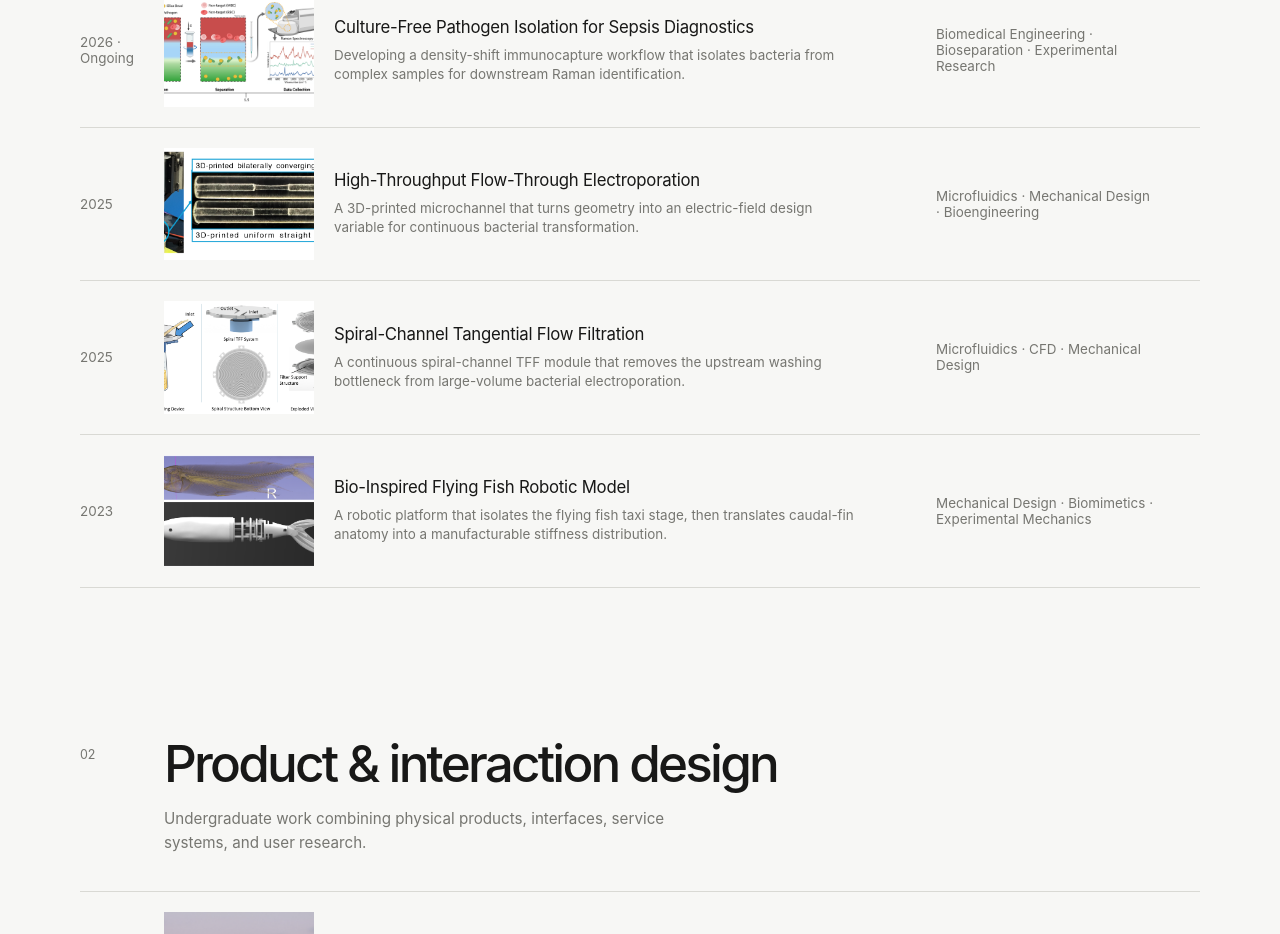
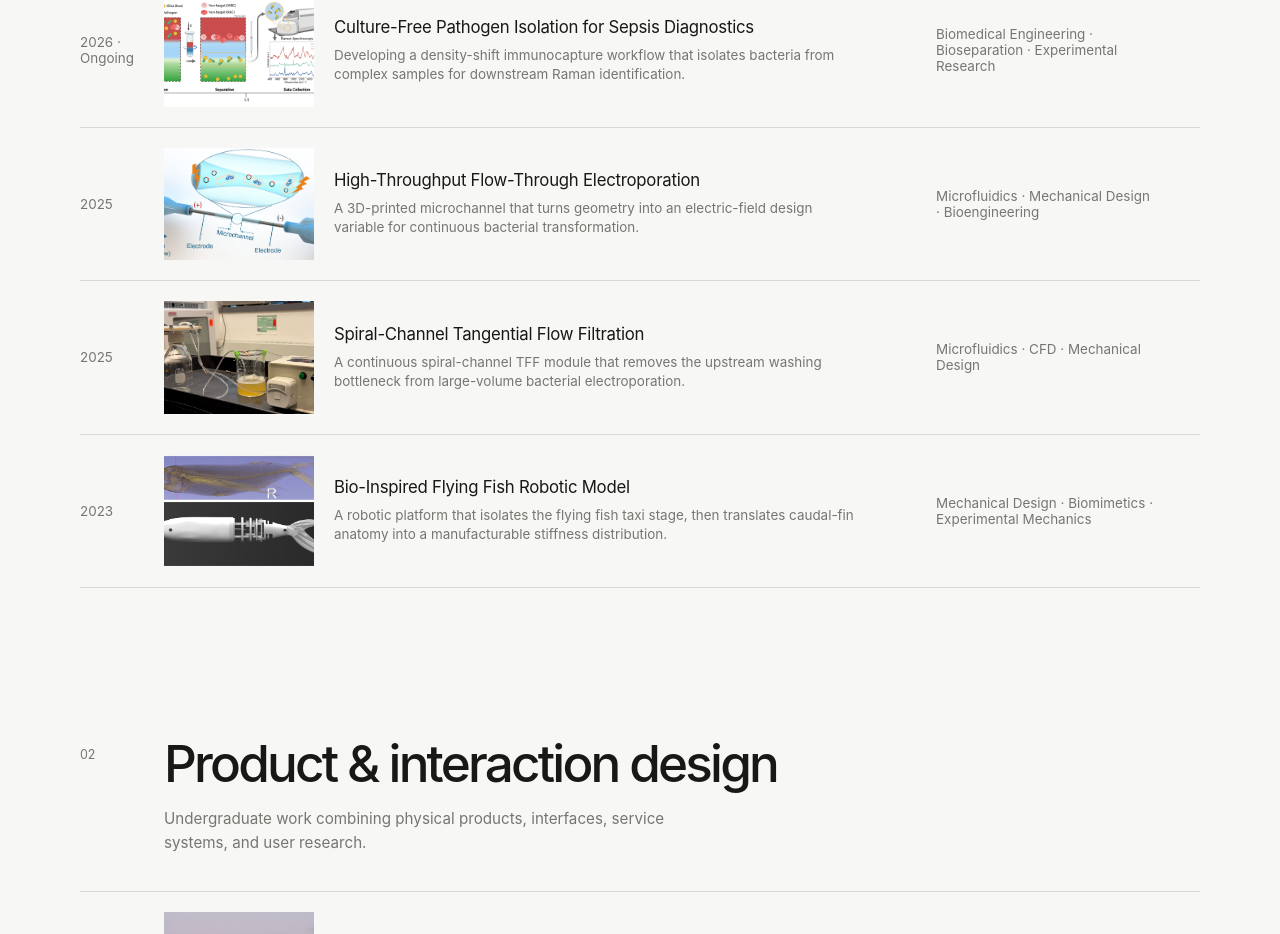
Before and after one commit to rubycuiii/yuhe.github.io, a React (Vite) app: page / in a window 1280 px wide. Shown: the part 1081-2015 px from the top of the page. Built offline with nearby package versions, Linux system fonts and the light colour scheme.

Commit message:
Refine research heroes and comparison layouts

```diff
--- a/src/data/projects.js
+++ b/src/data/projects.js
@@ -87,8 +87,8 @@ export const projects = [
     role: "Mechanical design, simulation, fabrication, and validation",
     tools: "COMSOL, CAD, additive manufacturing, benchtop experimentation",
     collaborators: null,
-    heroImage: "/images/electroporation/01-printed-channels.png",
-    heroAlt: "Syringe-pump electroporation setup with straight and bilaterally converging 3D-printed channels",
+    heroImage: "/images/electroporation/hero-flow-through.png",
+    heroAlt: "Flow-through electroporation concept with syringe-needle electrodes and a geometry-tunable microchannel",
     documents: [
       { href: "/downloads/scalable-microfluidic-platforms-bacterial-gene-delivery.pptx", label: "Download the research presentation", meta: "PowerPoint · 42 MB", download: true },
       { href: "/downloads/microtas-2025-electroporation-poster.pptm", label: "Download the MicroTAS 2025 poster", meta: "PowerPoint · 16 MB", download: true },
@@ -99,9 +99,9 @@ export const projects = [
       { number: "03", title: "The workflow breaks at two batch steps", metrics: [{ value: "≤200 µL", label: "typical cuvette capacity per run" }, { value: "60–90 min", label: "manual centrifugation-based washing for a 300 mL preparation" }], body: ["Cell growth and recovery already scale to large volumes. Cell washing and cuvette electroporation do not. Both require hands-on batch operations, so increasing culture volume means more tubes, more cuvettes, and more operator-dependent variation."], media: [{ src: "/images/research-story/electroporation-bottlenecks.png", alt: "Conventional bacterial transformation workflow highlighting cell-washing and cuvette bottlenecks", caption: "The two middle steps interrupt an otherwise scalable biological workflow.", size: "compact" }] },
       { number: "04", title: "Design opportunity", body: ["Tubing-based flow-through electroporation increases volume and reduces consumable cost, but manual assembly limits consistency and usable field strength. The design question became: can a printed channel retain continuous flow while making the electric field reproducible and tunable?", "The resulting platform places a 3D-printed microchannel between two syringe-needle electrodes. Constant channel length and volume allow geometry to change without changing residence time."], media: [{ src: "/images/research-story/electroporation-platform-comparison.png", alt: "Comparison between cuvette-based and tubing-based electroporation platforms", caption: "Existing platforms trade standardized fabrication for throughput." }, { src: "/images/research-story/electroporation-concept.png", alt: "3D-printed flow-through electroporation device between two syringe-needle electrodes", caption: "The printed microchannel turns device geometry into a controlled experimental variable." }] },
       { number: "05", title: "Geometry controls the electric field", body: ["The same current passes through each slice of the channel, so a smaller local radius increases resistance and electric-field strength. Volume-constrained profiles isolate geometry from residence time, allowing converging and diverging shapes to be compared on equal footing."], media: [{ src: "/images/electroporation/07-field-equations.png", alt: "Equations relating channel radius, electrical resistance, and local electric field", caption: "Local electric-field strength increases as the channel narrows.", size: "small" }, { src: "/images/electroporation/05-geometry-optimization.png", alt: "Volume-constrained channel design and transformation efficiency across constriction ratios", caption: "A constriction ratio of 1.9 produced the strongest reported performance in both geometry families." }] },
-      { number: "06", title: "Fabricate, assemble, compare", body: ["Five channel geometries were additively manufactured, paired with needle electrodes, and tested on the same syringe-pump platform. Fluorescent colony plates made differences in transformation yield immediately visible before quantitative analysis."], media: [{ src: "/images/electroporation/02-colony-plates.png", alt: "Fluorescent bacterial colony plates for five channel geometries", caption: "Straight, bilaterally converging, bilaterally diverging, converging, and diverging channels were tested under matched flow conditions.", size: "compact" }] },
+      { number: "06", title: "Fabricate, assemble, compare", body: ["Five channel geometries were additively manufactured, paired with needle electrodes, and tested on the same syringe-pump platform. Fluorescent colony plates made differences in transformation yield immediately visible before quantitative analysis."], media: [{ src: "/images/electroporation/01-printed-channels.png", alt: "Syringe-pump electroporation setup with straight and bilaterally converging 3D-printed channels", caption: "The compact benchtop setup pairs printed channels with syringe-needle electrodes." }, { src: "/images/electroporation/02-colony-plates.png", alt: "Fluorescent bacterial colony plates for five channel geometries", caption: "Straight, bilaterally converging, bilaterally diverging, converging, and diverging channels were tested under matched flow conditions." }] },
       { number: "07", title: "Localized field amplification improved transformation", metrics: [{ value: "≈50×", label: "higher transformation efficiency than the cuvette baseline for the best reported geometry" }, { value: "55%", label: "maximum simulated field increase over the straight channel at the same voltage" }], body: ["Every tested printed flow-through device outperformed the cuvette baseline under the reported conditions. The bilaterally converging channel achieved the strongest transformation result, supporting the hypothesis that channel geometry can improve delivery without simply increasing applied voltage."], media: [{ src: "/images/electroporation/03-efficiency.png", alt: "Transformation efficiency across six geometries at 4 and 5 kilovolts peak-to-peak", caption: "The bilaterally converging geometry produced the highest transformation efficiency." }, { src: "/images/electroporation/06-channel-effects.png", alt: "Transformation efficiency plots and microscopy cross-sections for channel diameter and gap length", caption: "Millimeter-scale features tracked the reference tubing, while the smallest printed diameter exposed fabrication limits." }] },
-      { number: "08", title: "MicroTAS 2025", body: ["The project was presented at MicroTAS 2025 as a reproducible, geometry-tunable platform for high-throughput bacterial transformation. The poster brings the design, simulated fields, and experimental results together on one page."], media: [{ src: "/images/research-story/microtas-2025-poster.png", alt: "MicroTAS 2025 poster for the 3D-printed geometry-tunable microfluidic electroporation platform", caption: "MicroTAS 2025 poster. The editable original is available above.", size: "compact" }] },
+      { number: "08", title: "MicroTAS 2025", body: ["The project was presented at MicroTAS 2025 as a reproducible, geometry-tunable platform for high-throughput bacterial transformation. The poster brings the design, simulated fields, and experimental results together on one page."], media: [{ src: "/images/research-story/microtas-2025-poster.png", alt: "MicroTAS 2025 poster for the 3D-printed geometry-tunable microfluidic electroporation platform", caption: "MicroTAS 2025 poster. The editable original is available above.", size: "poster" }] },
     ],
   },
   {
@@ -115,8 +115,8 @@ export const projects = [
     role: "Mechanical design, CFD, fabrication, and experimental validation",
     tools: "COMSOL, CAD, microfluidic fabrication, particle testing",
     collaborators: null,
-    heroImage: "/images/spiral-tff/01-device.png",
-    heroAlt: "Continuous cell-washing device, spiral structure, and exploded filtration module",
+    heroImage: "/images/spiral-tff/hero-benchtop.png",
+    heroAlt: "Benchtop spiral-channel tangential-flow filtration system processing a bacterial suspension",
     documents: [{ href: "/downloads/scalable-microfluidic-platforms-bacterial-gene-delivery.pptx", label: "Download the research presentation", meta: "PowerPoint · 42 MB", download: true }],
     sections: [
       { number: "01", title: "Why cell washing became the first design problem", body: ["Bacteria leave culture in conductive growth media, but electroporation requires a low-conductivity buffer to avoid arcing and thermal stress. Conventional washing solves that mismatch through repeated centrifugation and resuspension.", "For a 300 mL preparation, the wash alone took 60–90 minutes of hands-on batch processing. A continuous electroporation workflow would remain incomplete until this upstream step could also run continuously."], media: [{ src: "/images/research-story/continuous-workflow.png", alt: "Conventional batch workflow compared with proposed continuous washing and electroporation", caption: "The project replaces the two manual middle steps with continuous hardware.", size: "compact" }] },
--- a/src/styles.css
+++ b/src/styles.css
@@ -110,8 +110,14 @@ h1 { margin: 0; font-size: clamp(2.2rem, 4.6vw, 4.55rem); line-height: 1.03; let
 .project-figure figcaption a { color: #181817; text-decoration: underline; text-underline-offset: 3px; }
 .project-figure.media-compact { width: min(100%, 780px); margin-inline: auto; }
 .project-figure.media-small { width: min(100%, 430px); margin-inline: auto; }
+.media-count-2 .project-figure { width: 100%; }
+.media-count-2 .project-figure img,
+.media-count-2 .project-figure video { height: clamp(280px, 32vw, 430px); object-fit: contain; }
+.project-figure.media-poster { width: min(100%, 980px); margin-inline: auto; }
+.project-figure.media-poster img { width: 100%; aspect-ratio: 1.4142 / 1; height: auto; max-height: none; object-fit: contain; }
 .project-figure.media-compact figcaption,
-.project-figure.media-small figcaption { margin-inline: auto; }
+.project-figure.media-small figcaption,
+.project-figure.media-poster figcaption { margin-inline: auto; }
 .media-grid.media-layout-equal-three { grid-template-columns: repeat(3, minmax(0, 1fr)); max-width: 980px; margin-inline: auto; }
 .media-count-3.media-layout-equal-three .project-figure:first-child { grid-column: auto; }
 .media-layout-equal-three .project-figure img { width: 100%; height: 240px; object-fit: contain; }
@@ -249,6 +255,8 @@ h1 { margin: 0; font-size: clamp(2.2rem, 4.6vw, 4.55rem); line-height: 1.03; let
   .case-section { padding-bottom: 110px; }
   .section-copy { grid-template-columns: 34px 1fr; gap: 12px; }
   .media-grid { grid-template-columns: 1fr; margin-top: 55px; gap: 50px; }
+  .media-count-2 .project-figure img,
+  .media-count-2 .project-figure video { height: auto; max-height: 430px; }
   .media-count-3 .project-figure:first-child { grid-column: auto; }
   .media-grid.media-layout-equal-three { grid-template-columns: 1fr; max-width: 430px; }
   .media-layout-equal-three .project-figure img { height: auto; max-height: 300px; }
```
Also changed, not shown: public/images/electroporation/hero-flow-through.png (added), public/images/spiral-tff/hero-benchtop.png (added).
